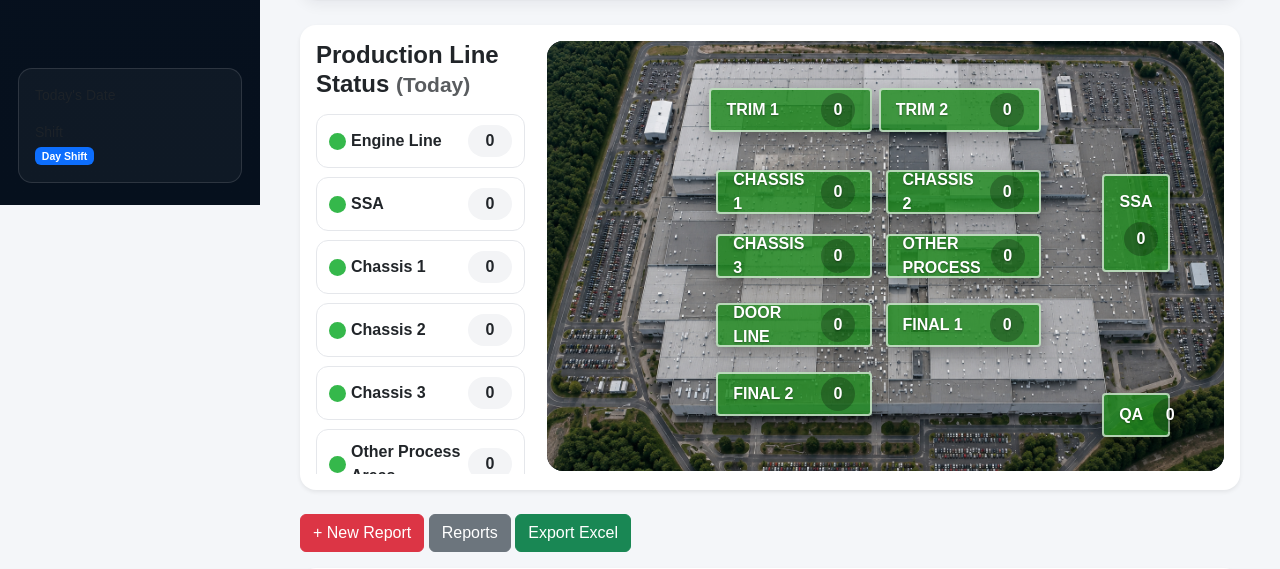
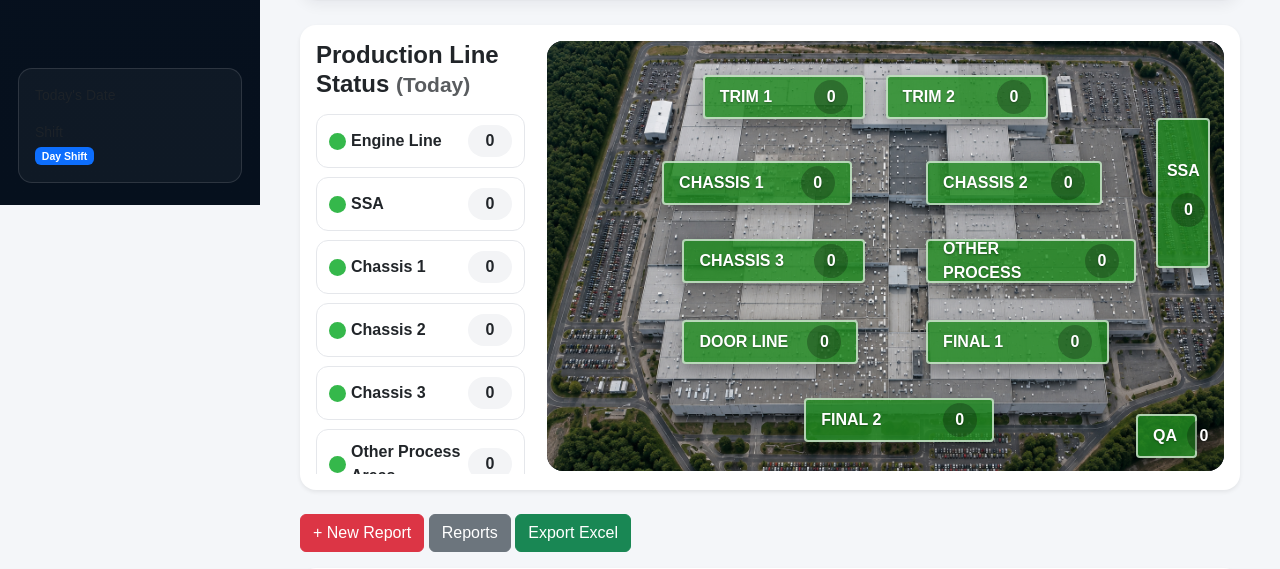
Before and after one commit to hgooders/SCRAP-TRACKER-V2, a Flask app: page /dashboard in a window 1280 px wide. Shown: the part 595-1164 px from the top of the page. Run offline with Flask 3, Linux system fonts and the light colour scheme; a user stored in the database is signed in; data that the repository does not hold is empty.

Commit message:
Update dashboard_factory.html

```diff
--- a/templates/dashboard_factory.html
+++ b/templates/dashboard_factory.html
@@ -194,37 +194,79 @@
     100% { box-shadow: 0 0 0 rgba(220,38,38,.4); }
 }
 
-/* positions over aerial image */
-.trim1 { left: 24%; top: 11%; width: 24%; }
-.trim2 { left: 49%; top: 11%; width: 24%; }
+/* ---------- FACTORY POSITIONS ---------- */
 
-.chassis1 { left: 25%; top: 30%; width: 23%; }
-.chassis2 { left: 50%; top: 30%; width: 23%; }
-
-.chassis3 { left: 25%; top: 45%; width: 23%; }
-.other { left: 50%; top: 45%; width: 23%; }
-
-.door { left: 25%; top: 61%; width: 23%; }
-.final1 { left: 50%; top: 61%; width: 23%; }
-
-.final2 { left: 25%; top: 77%; width: 23%; }
-
-.ssa {
-    right: 8%;
-    top: 31%;
-    width: 10%;
-    height: 98px;
-    flex-direction: column;
-    justify-content: center;
-    gap: 8px;
+.trim1{
+    left:23%;
+    top:8%;
+    width:24%;
 }
 
-.qa {
-    right: 8%;
-    bottom: 8%;
-    width: 10%;
+.trim2{
+    left:50%;
+    top:8%;
+    width:24%;
 }
 
+.chassis1{
+    left:17%;
+    top:28%;
+    width:28%;
+}
+
+.chassis2{
+    left:56%;
+    top:28%;
+    width:26%;
+}
+
+.chassis3{
+    left:20%;
+    top:46%;
+    width:27%;
+}
+
+.other{
+    left:56%;
+    top:46%;
+    width:31%;
+}
+
+.door{
+    left:20%;
+    top:65%;
+    width:26%;
+}
+
+.final1{
+    left:56%;
+    top:65%;
+    width:27%;
+}
+
+.final2{
+    left:38%;
+    top:83%;
+    width:28%;
+}
+
+/* Move SSA OFF the factory */
+.ssa{
+    right:2%;
+    top:18%;
+    width:8%;
+    height:150px;
+    flex-direction:column;
+    justify-content:center;
+    gap:10px;
+}
+
+/* Move QA OFF the factory */
+.qa{
+    right:4%;
+    bottom:3%;
+    width:9%;
+}
 @media(max-width: 1000px) {
     .factory-map-wrap {
         height: 360px;
```
